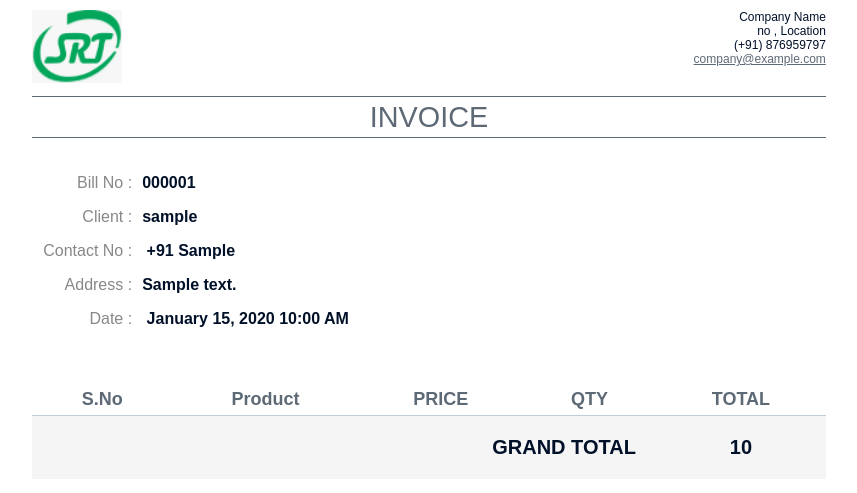
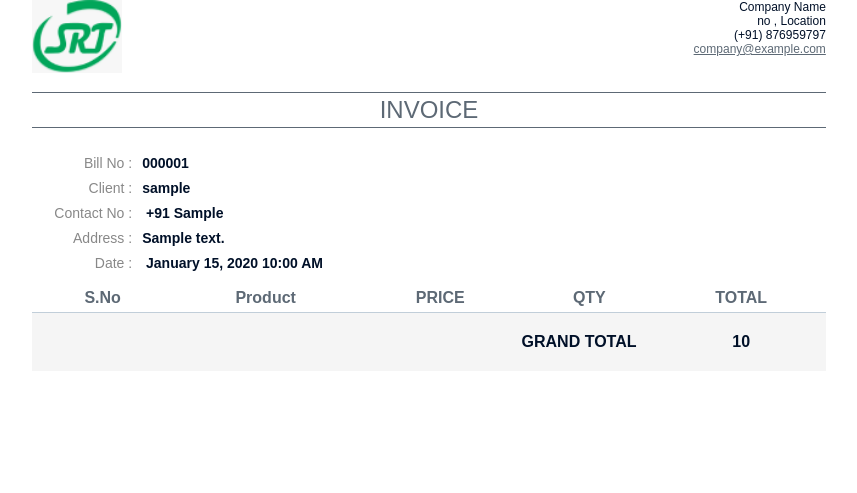
Before and after one commit to reeganrajasekar/SRT_CRM, a PHP site: page /admin/bill_print.php?id=1 in a window 1280 px wide. Shown: the top 493 px of the page, without its empty margins (211-1068 px from the left). Run offline with PHP 8.4, Linux system fonts and the light colour scheme; the visitor is signed in with stand-in values (Sample User, id 1); tables that the repository leaves empty or names only in its code hold one stand-in row (values such as "Sample post"); data that the repository does not hold is empty; some libraries are stand-ins or nearby versions.

Commit message:
Home Page

```diff
--- a/admin/bill_print.php
+++ b/admin/bill_print.php
@@ -12,9 +12,15 @@
   <title>Bill-<?php echo ($id); ?></title>
   <link rel="stylesheet" href="/admin/css/stylebill.css" media="all" />
   <script src="https://momentjs.com/downloads/moment.min.js"></script>
+    <style>
+
+  body {
+        margin-left: auto;
+        margin-right: auto;
+  }
+    </style>
 </head>
 <body id="divId">
-  <header class="clearfix">
     <div id="logo">
       <img src="/static/images/logo.png">
       <div id="company" class="clearfix">
@@ -34,7 +40,6 @@
         <script>document.write(moment("<?php echo ($row["reg_date"]) ?>").format('LLL'))</script>
       </p>
     </div>
-  </header>
   <main>
     <table>
       <thead>
--- a/admin/css/stylebill.css
+++ b/admin/css/stylebill.css
@@ -35,11 +35,10 @@
     border-top: 1px solid  #5D6975;
     border-bottom: 1px solid  #5D6975;
     color: #5D6975;
-    font-size: 2.4em;
+    font-size: 2.0em;
     line-height: 1.4em;
     font-weight: normal;
     text-align: center;
-    margin: 0 0 20px 0;
   }
 
   #project {
@@ -48,13 +47,14 @@
 
   #project p {
     color: #001028;
-    font-size: 16px !important;
-    font-weight: 800;
+    font-size: 14px !important;
+    font-weight: 600;
+    line-height: 0.8;
   }
 
   #project p span{
     color: #888;
-    font-size: 1.0em !important;
+    font-size: 14px !important;
     font-weight: 500;
     text-align: right;
     padding-right:10px;
@@ -76,7 +76,6 @@
     width: 100%;
     border-collapse: collapse;
     border-spacing: 0;
-    margin-bottom: 20px;
   }
 
   table tr:nth-child(2n-1) td {
@@ -86,7 +85,7 @@
   table th,
   table td {
     text-align: center;
-    font-size: 18px;
+    font-size: 16px;
   }
 
   table th {
@@ -110,11 +109,11 @@
   table td.unit,
   table td.qty,
   table td.total {
-    font-size: 1.2em;
+    font-size: 16px;
   }
 
   table td.grand {
     border-top: 1px solid #5D6975;
-    font-size: 20px;
+    font-size: 16px;
     font-weight: bolder;
   }
--- a/admin/dashboard.php
+++ b/admin/dashboard.php
@@ -219,7 +219,6 @@
                                 }
                                 $conn->close();
                                 ?>
-    ??
 
 
                                     <p style="text-align:center;line-height:3.5;font-size:16px">
@@ -231,10 +230,7 @@
                                         echo '<a style="margin:4px;padding:10px;border-radius:2px;border:1px solid #aaa;color:#444;text-decoration:none" href = "?page=' . $page . '">' . $page . ' </a>';
                                     }
                                 }
-                                ?>;
-                                        }
-                                        }
-                                        ??
+                                ?>
                                     </p>
 
 
```
Also changed, not shown: admin/invoice.php (+2 -6 lines).
